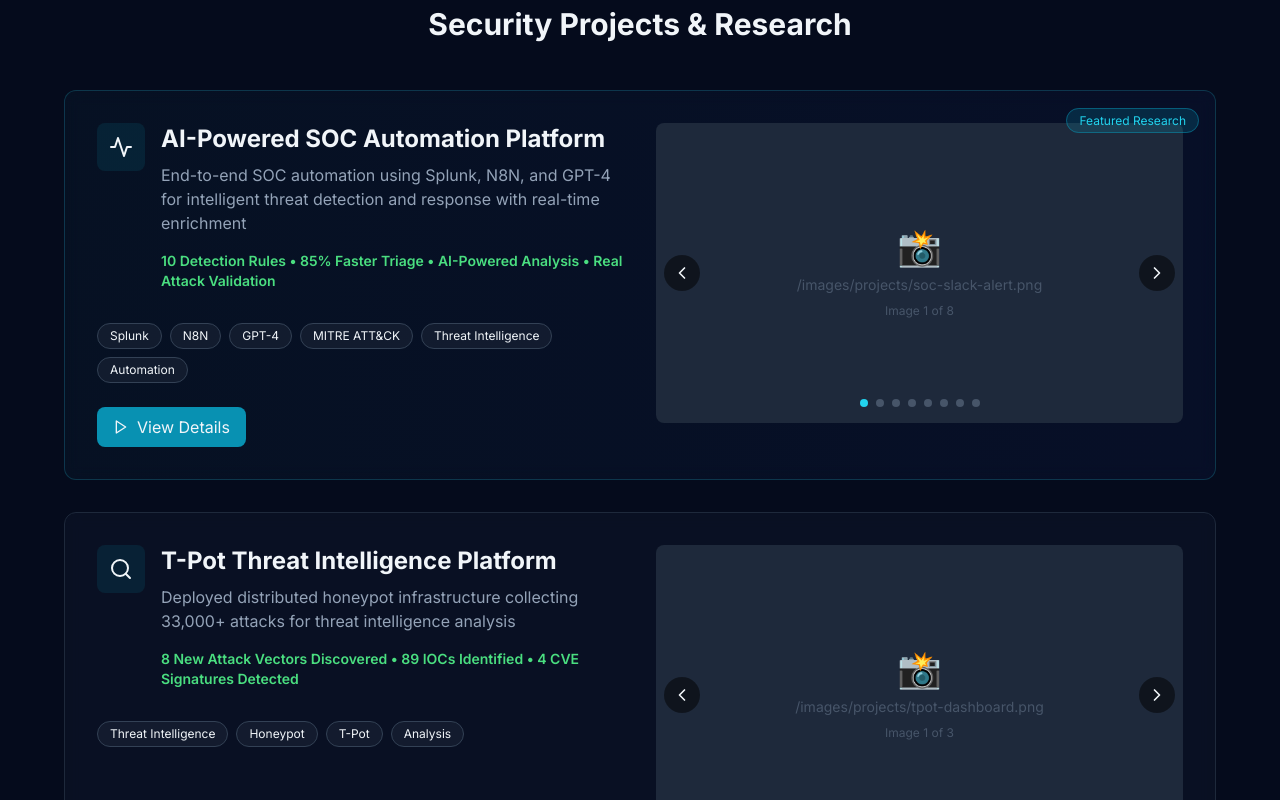
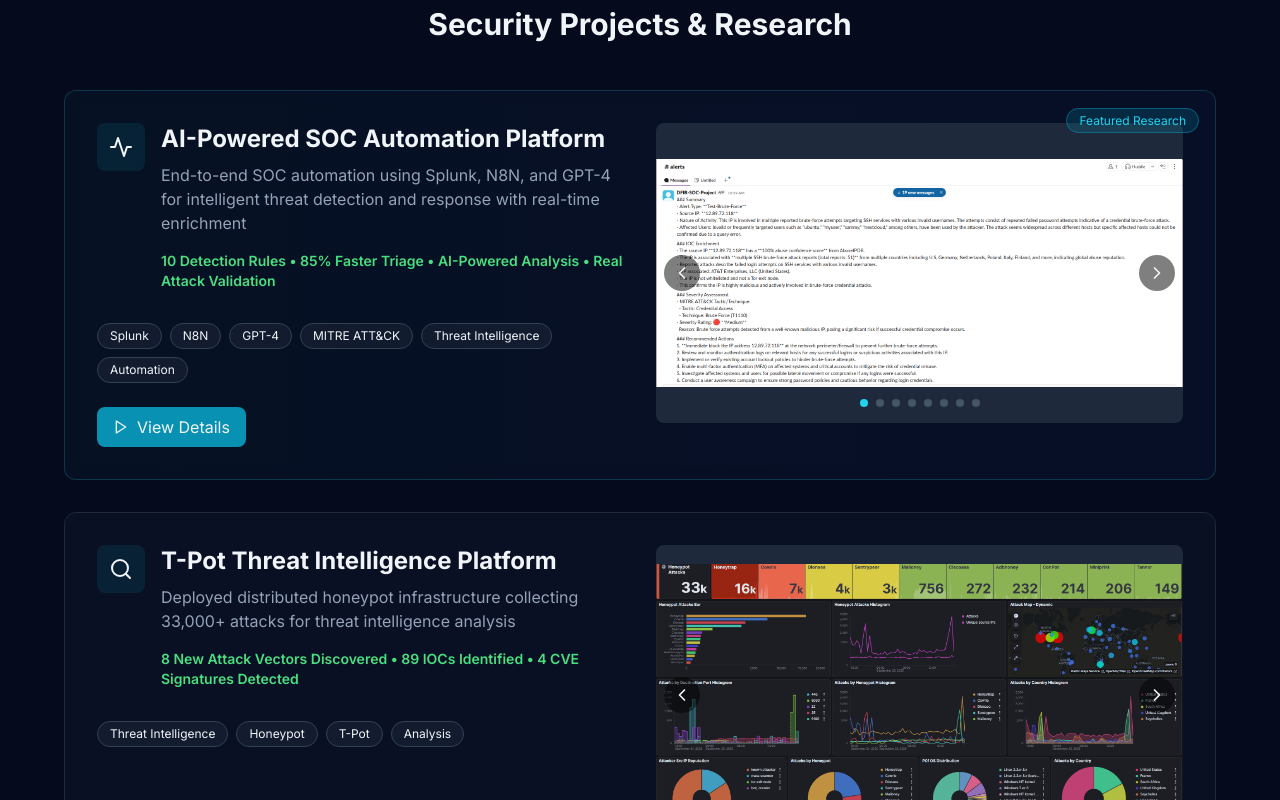
Before and after one commit to AntonioBeltranMiller/cybersec-portfolio, a Next.js app: page / in a window 1280 px wide. Shown: the part 1300-2100 px from the top of the page. Built offline with nearby package versions, Linux system fonts and the light colour scheme.

Commit message:
Update ProjectShowcase.tsx

```diff
--- a/components/ProjectShowcase.tsx
+++ b/components/ProjectShowcase.tsx
@@ -4,6 +4,7 @@ import { useState } from 'react'
 import { motion } from 'framer-motion'
 import { ChevronLeft, ChevronRight, ExternalLink, Github, Play } from 'lucide-react'
 import Link from 'next/link'
+import Image from 'next/image'
 
 interface Project {
   id: string
@@ -119,22 +120,14 @@ export default function ProjectShowcase({ project, index }: { project: Project;
         <div className="relative">
           {project.images && project.images.length > 0 ? (
             <div className="relative h-[300px] bg-slate-800 rounded-lg overflow-hidden">
-              {/* Placeholder for actual images */}
-              <div className="absolute inset-0 flex items-center justify-center text-slate-600">
-                <div className="text-center">
-                  <div className="text-4xl mb-2">📸</div>
-                  <p className="text-sm">{project.images[currentImage]}</p>
-                  <p className="text-xs mt-2">Image {currentImage + 1} of {project.images.length}</p>
-                </div>
-              </div>
-
-              {/* When you have actual images, replace above with: */}
-              {/* <Image
+              {/* Actual Image */}
+              <Image
                 src={project.images[currentImage]}
                 alt={`${project.title} screenshot ${currentImage + 1}`}
                 fill
-                className="object-cover"
-              /> */}
+                className="object-contain"
+                sizes="(max-width: 768px) 100vw, 50vw"
+              />
 
               {/* Carousel Controls */}
               {project.images.length > 1 && (
```
